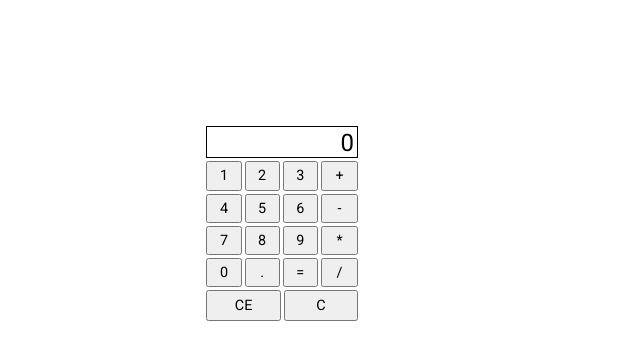
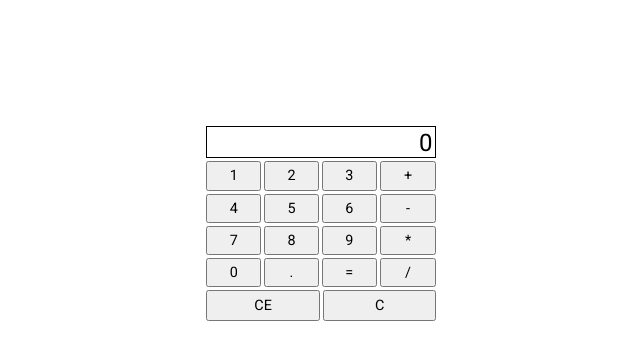
Before and after one commit to snakecase/js-calculator-project, a plain HTML site: page index.html in a window 1280 px wide. Shown: the whole page, without its empty margins (244-884 px from the left). Drawn offline with Linux system fonts and the light colour scheme.

Commit message:
Clean up css

```diff
--- a/styles/main.css
+++ b/styles/main.css
@@ -1,37 +1,34 @@
 #calc {
-	width: 12%;
+	display: grid;
+	grid-template: 1fr 5fr/230px;
+	grid-gap: 3px;
 	margin: 10% 35%;
-	display: grid;
-	grid-template: 1fr 5fr/1fr;
-	grid-gap: 3px;
 }
 
 #calc-display {
 	border: 1px solid black;
-	padding-right: 3px;
-	padding-top: 2px;
+	padding: 2px 3px 0 0;
 	overflow: hidden;
 	white-space: nowrap;
 }
 
 #calc-input {
+	font-family: 'Roboto', sans-serif;
+	font-size: 1.5em;
 	float: right;
-	font-size: 1.5em;
-	font-family: 'Roboto', sans-serif;
 }
 
 #calc-body {
-	clear: both;
-	height: 160px;
 	display: grid;
 	grid-template: 4fr 1fr/3fr 1fr;
 	grid-gap: 3px;
+	clear: both;
 	user-select: none;
 }
 
 #calc-body button {
+	font-family: 'Roboto', sans-serif;
 	font-size: 0.9em;
-	font-family: 'Roboto', sans-serif;
 }
 
 #calc-numpad {
@@ -48,7 +45,6 @@
 }
 
 #calc-cleaners {
-	width: 100%;
 	display: grid;
 	grid-template: 1fr/1fr 1fr;
 	grid-gap: 3px;
```
